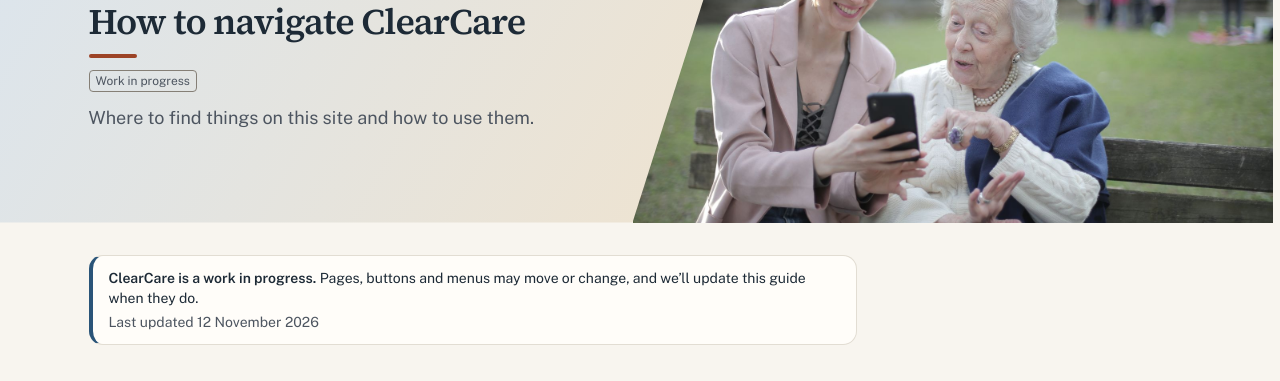
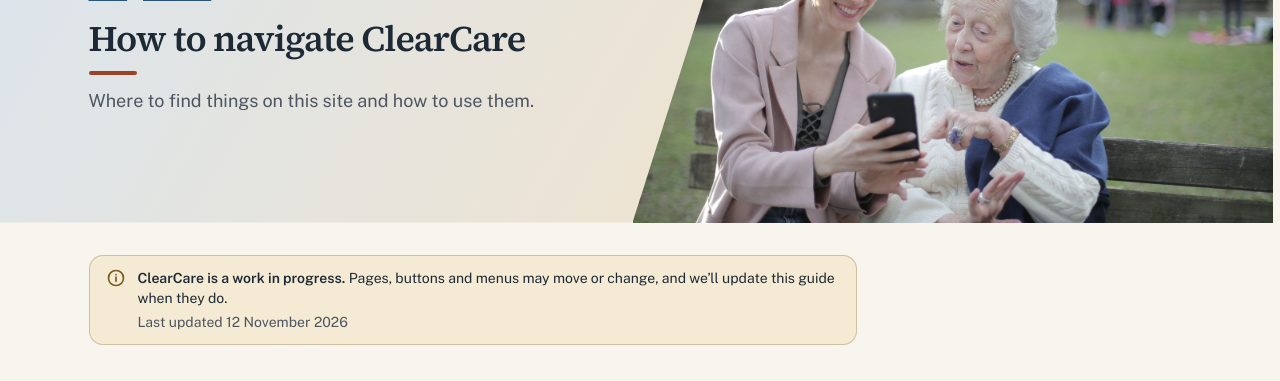
Before and after one commit to niwash/ClearCare, a Next.js app in the folder web/clearcare/: page /guides/using-clearcare in a window 1280 px wide. Shown: the part 290-671 px from the top of the page. Built offline with nearby package versions, Linux system fonts and the light colour scheme; no server answers.

Commit message:
CCARE-233: Work in Progress label removed

```diff
--- a/web/clearcare/app/(site)/guides/using-clearcare/page.tsx
+++ b/web/clearcare/app/(site)/guides/using-clearcare/page.tsx
@@ -6,6 +6,7 @@ import { GuideHero } from "@/components/guides/guide-hero";
 import { ImageViewer } from "@/components/guides/image-viewer";
 import { StepNumber } from "@/components/guides/step-number";
 import { smallLinkButtonClass } from "@/components/ui/classes";
+import { Icon } from "@/components/ui/icons";
 import { CENTRE_SECTION_TITLES } from "@/lib/centre-record";
 import { MAX_COMPARED } from "@/lib/compare";
 import { getGuide } from "@/lib/guides";
@@ -160,15 +161,19 @@ export default function UsingClearCareGuide() {
     <>
       <GuideHero guide={guide} />
 
-      {/* The site is still being built, so say so before anyone relies on the steps. */}
-      <aside className="max-w-3xl rounded-lg border border-line border-l-4 border-l-primary bg-surface px-4 py-3 text-sm">
-        <p>
-          <span className="font-semibold">ClearCare is a work in progress.</span> Pages, buttons and menus may move or
-          change, and we’ll update this guide when they do.
-        </p>
-        <p className="mt-1 text-ink-muted">
-          Last updated <time dateTime={LAST_UPDATED.iso}>{LAST_UPDATED.label}</time>
-        </p>
+      {/* The site is still being built, so say so before anyone relies on the steps. An "i" in a light
+          amber box, as the notes in the other guides (CCARE-233). */}
+      <aside className="flex max-w-3xl items-start gap-3 rounded-lg border border-on-tint-gold/30 bg-tint-gold px-4 py-3 text-sm">
+        <Icon name="info" className="size-5 shrink-0 text-on-tint-gold" />
+        <div>
+          <p>
+            <span className="font-semibold">ClearCare is a work in progress.</span> Pages, buttons and menus may move
+            or change, and we’ll update this guide when they do.
+          </p>
+          <p className="mt-1 text-ink-muted">
+            Last updated <time dateTime={LAST_UPDATED.iso}>{LAST_UPDATED.label}</time>
+          </p>
+        </div>
       </aside>
 
       {/* From desktop width the steps and the flowchart are side by side, the picture staying in view
--- a/web/clearcare/lib/guides.ts
+++ b/web/clearcare/lib/guides.ts
@@ -59,7 +59,8 @@ export const GUIDES = [
     photo: "/resources/navigate.jpg",
     // Keep both faces and the phone between them.
     photoFocus: "object-[50%_45%]",
-    status: "draft",
+    // Not marked "draft": its own note says the site is a work in progress, so a label as well
+    // would say it twice (CCARE-233).
   },
 ] as const satisfies readonly Guide[];
 
```
